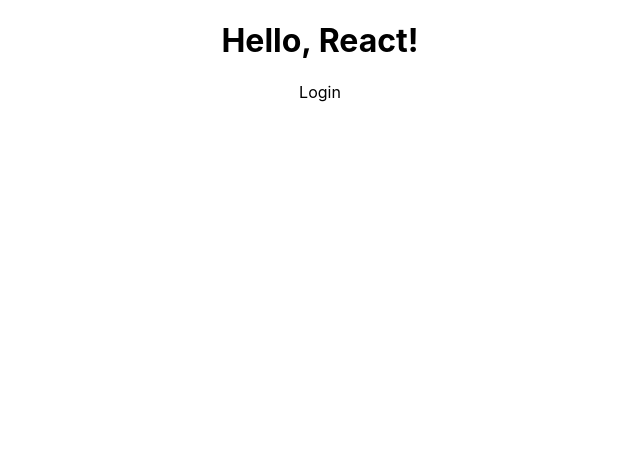
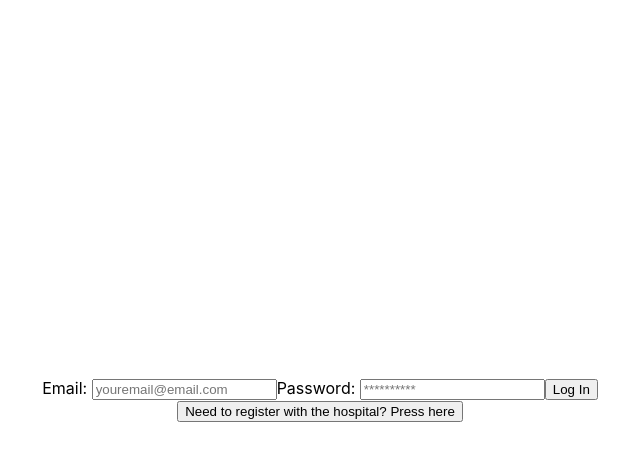
Before and after one commit to LucasFurlong1/hospitalmanagement, a React (Create React App) app: page / in a window 1280 px wide. Shown: the top 460 px of the page, without its empty margins (320-960 px from the left). Built offline with nearby package versions, Linux system fonts and the light colour scheme.

Commit message:
added some functionality. working on css for login page

```diff
--- a/src/App.css
+++ b/src/App.css
@@ -1,38 +1,7 @@
 .App {
   text-align: center;
-}
-
-.App-logo {
-  height: 40vmin;
-  pointer-events: none;
-}
-
-@media (prefers-reduced-motion: no-preference) {
-  .App-logo {
-    animation: App-logo-spin infinite 20s linear;
-  }
-}
-
-.App-header {
-  background-color: #282c34;
+  display: flex;
   min-height: 100vh;
-  display: flex;
-  flex-direction: column;
   align-items: center;
   justify-content: center;
-  font-size: calc(10px + 2vmin);
-  color: white;
 }
-
-.App-link {
-  color: #61dafb;
-}
-
-@keyframes App-logo-spin {
-  from {
-    transform: rotate(0deg);
-  }
-  to {
-    transform: rotate(360deg);
-  }
-}
--- a/src/App.js
+++ b/src/App.js
@@ -1,13 +1,18 @@
-
+import React, {useState} from "react";
 import './App.css';
 import { Login } from "./login";
 import { Register } from "./register";
 
 const App = () => {
+  const [currentForm, setCurrentForm] = useState('login');
+  const toggleForm = (formName) => {
+    setCurrentForm(formName)
+  }
   return (
     <div className="App">
-      <h1>Hello, React!</h1>
-      <Login />
+      {
+        currentForm === "login" ? <Login onFormSwitch={toggleForm}/> : <Register onFormSwitch={toggleForm}/>
+      }
     </div>
   );
 }
--- a/src/login.jsx
+++ b/src/login.jsx
@@ -1,7 +1,23 @@
-export const Login = () => {
+import React, { useState } from "react"
+export const Login = (props) => {
+    const [email, setEmail] = useState('');
+    const [pass, setPass] = useState('');
+
+    const handleSubmit = (e) => {
+        e.preventDefault();
+        console.log(email);
+    }
+
     return (
-        <>
-        Login
-        </>
+        <div className="auth-form-container">
+            <form onSubmit={handleSubmit}>
+                <label htmlFor="email">Email: </label>
+                <input value={email} onChange={(e) => setEmail(e.target.value)} type="email" placeholder="youremail@email.com" id="email" name="email" />
+                <label htmlFor="password">Password: </label>
+                <input value={pass} onChange={(e) => setPass(e.target.value)} type="password" placeholder="**********" id="password" name="password" />
+                <button type="submit">Log In</button>
+            </form>
+            <button onClick={() => props.onFormSwitch('register')}>Need to register with the hospital? Press here</button>
+        </div>
     )
 }
--- a/src/register.jsx
+++ b/src/register.jsx
@@ -1,7 +1,27 @@
-export const Register = () => {
+import React, {useState} from "react";
+
+export const Register = (props) => {
+    const [email, setEmail] = useState('');
+    const [pass, setPass] = useState('');
+    const [name, setName] = useState('');
+
+    const handleSubmit = (e) => {
+        e.preventDefault();
+        console.log(email);
+    }
+
     return (
-        <>
-        Register
-        </>
+        <div className="auth-form-container">
+            <form onSubmit={handleSubmit}>
+                <label htmlFor="name">Name: </label>
+                <input value={name} onChange={(e) => setName(e.target.value)} name="name" id="name" placeholder="Full Name"/>
+                <label htmlFor="email">Email: </label>
+                <input value={email} onChange={(e) => setEmail(e.target.value)} type="email" placeholder="youremail@email.com" id="email" name="email" />
+                <label htmlFor="password">Password: </label>
+                <input value={pass} onChange={(e) => setPass(e.target.value)} type="password" placeholder="**********" id="password" name="password" />
+                <button  type="submit">Register</button>
+            </form>
+            <button onClick={() => props.onFormSwitch('login')}>Already have an account with the hospital? Log in here</button>
+        </div>
     )
 }
```
